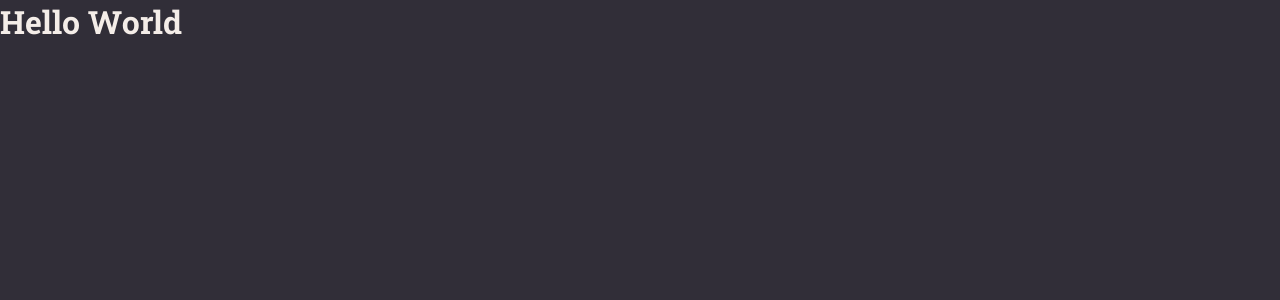
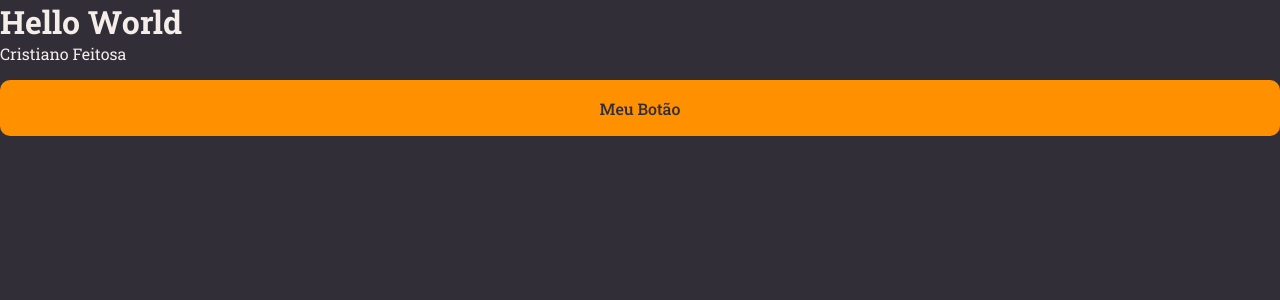
Before and after one commit to crisfeitosa/rocketnotes, a React (Vite) app: page / in a window 1280 px wide. Shown: the top 300 px of the page. Built offline with nearby package versions, Linux system fonts and the light colour scheme.

Commit message:
Componente

```diff
--- /dev/null
+++ b/src/components/Button/index.tsx
@@ -0,0 +1,9 @@
+import { Container } from './styles'
+
+export function Button() {
+  return (
+    <Container type="button">
+      Meu Botão
+    </Container>
+  )
+}
--- /dev/null
+++ b/src/components/Button/styles.ts
@@ -0,0 +1,18 @@
+import styled from 'styled-components'
+
+export const Container = styled.button`
+  width: 100%;
+  background-color: ${({ theme }) => theme.COLORS.ORANGE};
+  color: ${({ theme }) => theme.COLORS.BACKGROUND_800};
+
+  height: 3.5rem;
+  border: 0;
+  padding: 0 1rem;
+  margin-top: 1rem;
+  border-radius: 0.625rem;
+  font-weight: 500;
+
+  &:disabled {
+    opacity: 0.5;
+  }
+`
--- a/src/pages/Details/index.tsx
+++ b/src/pages/Details/index.tsx
@@ -1,9 +1,13 @@
 import {Container} from "./styles";
+import { Button } from '../../components/Button';
 
 export function Details() {
   return (
     <Container>
       <h1>Hello World</h1>
+      <span>Cristiano Feitosa</span>
+
+      <Button />
     </Container>
   )
 };
```
